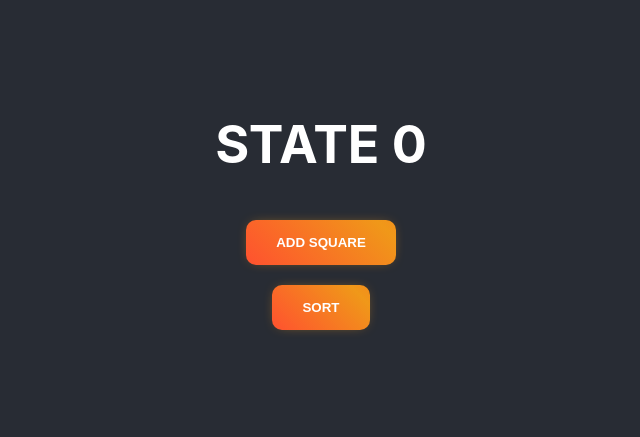
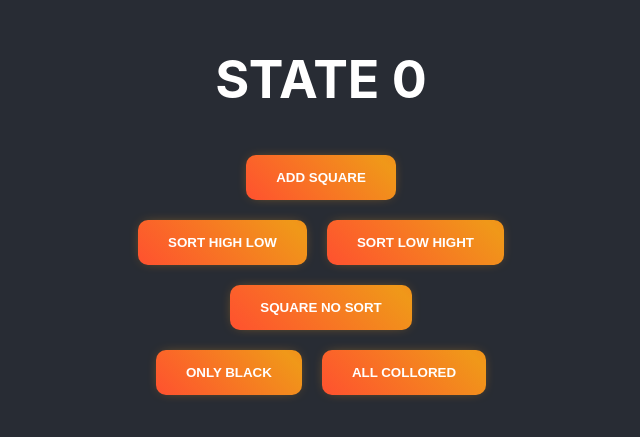
Before and after one commit to Jakavickis/drontai, a React (Create React App) app in the folder r1/: page / in a window 1280 px wide. Shown: the part 191-628 px from the top of the page, without its empty margins (319-959 px from the left). Built offline with nearby package versions, Linux system fonts and the light colour scheme.

Commit message:
practicing react sort, filter

```diff
--- a/r1/src/Components/006/Squares.jsx
+++ b/r1/src/Components/006/Squares.jsx
@@ -8,11 +8,30 @@ function Squares() {
     const [sq, setSq] = useState([]);
 
     const add = () => {
-        setSq(s => [...s, { number: rand(100, 999), color: randColor() }]);
+        // setSq(s => [...s, '']) tiesiog kvadratukas
+        setSq(s => [...s, {
+            number: rand(100, 999),
+            color: randColor(),
+            row: s.length,
+            show: true
+        }]);
     }
 
-    const sortNumbers = () => {
+    const sortHigh = () => {
         setSq(s => [...s].sort((a, b) => b.number - a.number))
+    }
+    const sortLow = () => {
+        setSq(s => [...s].sort((a, b) => a.number - b.number))
+    }
+    const noSort = () => {
+        setSq(s => s.map(square => ({ ...square, show: true }))
+            .sort((a, b) => a.row - b.row))
+    }
+    const filterBlack = () => {
+        setSq(s => s.map(square => square.number < 300 ? { ...square, show: true } : { ...square, show: false }))
+    }
+    const filterColored = () => {
+        setSq(s => s.map(square => square.number < 300 ? { ...square, show: false } : { ...square, show: true }))
     }
 
     return (
@@ -20,15 +39,23 @@ function Squares() {
             <h1>STATE {sq.filter(s => s.number < 300).length}</h1>
             <div className="container">
                 {
-                    sq.map((e, i) => <div style={{
+                    sq.map((e, i) => e.show ? <div style={{
                         fontSize: 25 + 'px',
                         backgroundColor: e.number > 300 ? e.color : 'black',
                         borderRadius: e.number % 2 ? 50 + '%' : null,
-                    }} key={i}>{e.number}</div>)
+                    }} key={i}>{e.number}</div> : null)
                 }
             </div>
             <button onClick={add}>add square</button>
-            <button onClick={sortNumbers}>sort</button>
+            <div className="container">
+                <button onClick={sortHigh}>sort high low</button>
+                <button onClick={sortLow}>sort low hight</button>
+            </div>
+            <button onClick={noSort}>square no sort</button>
+            <div className="container">
+                <button onClick={filterBlack}>only black</button>
+                <button onClick={filterColored}>all collored</button>
+            </div>
         </>
     )
 }
```
